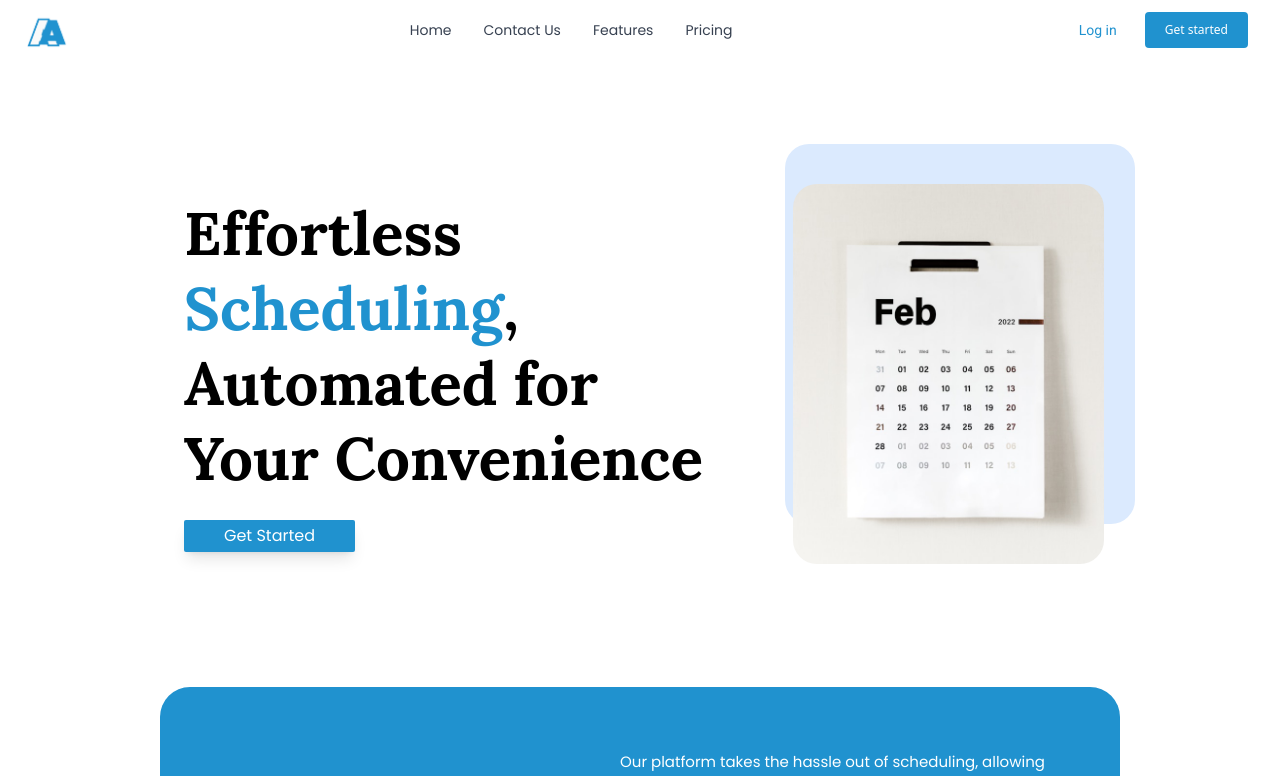
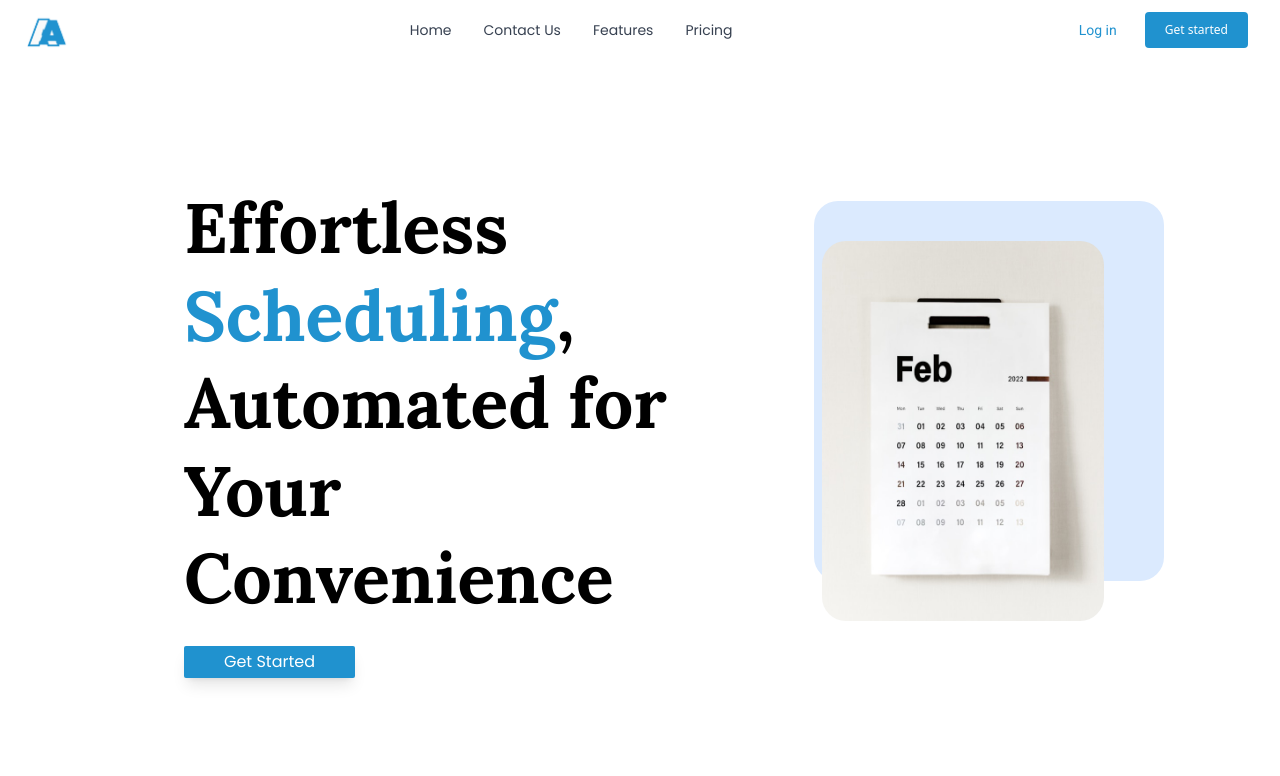
Before and after one commit to itskidus02/BackosSecond, a React (Vite) app: page / in a window 1280 px wide. Shown: the top 776 px of the page. Built offline with nearby package versions, Linux system fonts and the light colour scheme.

Commit message:
hero done on xl

```diff
--- a/src/components/Hero.jsx
+++ b/src/components/Hero.jsx
@@ -5,7 +5,7 @@ const Hero = () => {
   return (
     <div className="flex items-center flex-col lg:flex-row justify-center w-3/4 mx-auto space-x-20 mt-[100px] rig-2 ing-blue-300 bg-white p-6 relative">
       <div className="text-center md:text-left ing-2 rng-red-300 lg:w-2/2">
-        <h1 className="lg:text-6xl text-3xl font-lora  font-bold lg:leading-tight">
+        <h1 className="lg:text-6xl xl:text-[70px] text-3xl font-lora  font-bold lg:leading-tight">
           Effortless{" "}
           <span className="text-[#2092CF] ">
             {" "}
```
